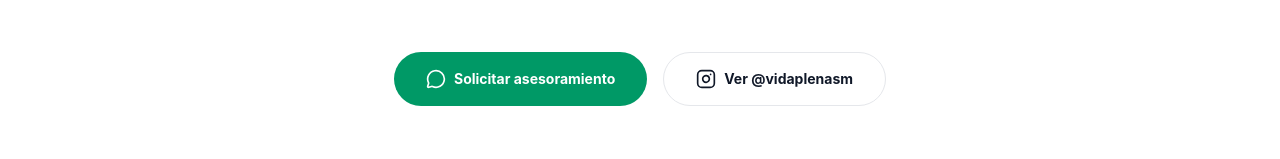
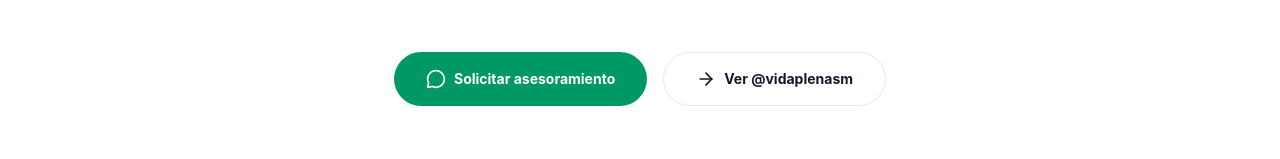
Before and after one commit to matiasvengas12-spec/nipponflex-web, a React (Vite) app: page / in a window 1280 px wide. Shown: the part 7521-7680 px from the top of the page. Built offline with nearby package versions, Linux system fonts and the light colour scheme.

Commit message:
fix(landing): remove invalid instagram icon import from lucide-react

```diff
--- a/src/components/landing/InstagramSection.jsx
+++ b/src/components/landing/InstagramSection.jsx
@@ -4,7 +4,7 @@ import {
   INSTAGRAM_URL,
   buildWhatsAppUrl,
 } from '../../config/contact'
-import { MessageCircle, Instagram } from 'lucide-react'
+import { MessageCircle, ArrowRight } from 'lucide-react'
 
 const fadeInUp = {
   hidden: { opacity: 0, y: 30 },
@@ -55,7 +55,7 @@ function InstagramSection() {
               rel="noopener noreferrer"
               className="inline-flex items-center justify-center gap-2 rounded-full border border-gray-200 bg-white px-8 py-4 text-sm font-bold text-gray-900 transition-all duration-300 hover:border-gray-900 hover:bg-gray-50"
             >
-              <Instagram className="w-5 h-5" />
+              <ArrowRight className="w-5 h-5" />
               Ver {INSTAGRAM_HANDLE}
             </a>
           </motion.div>
```
